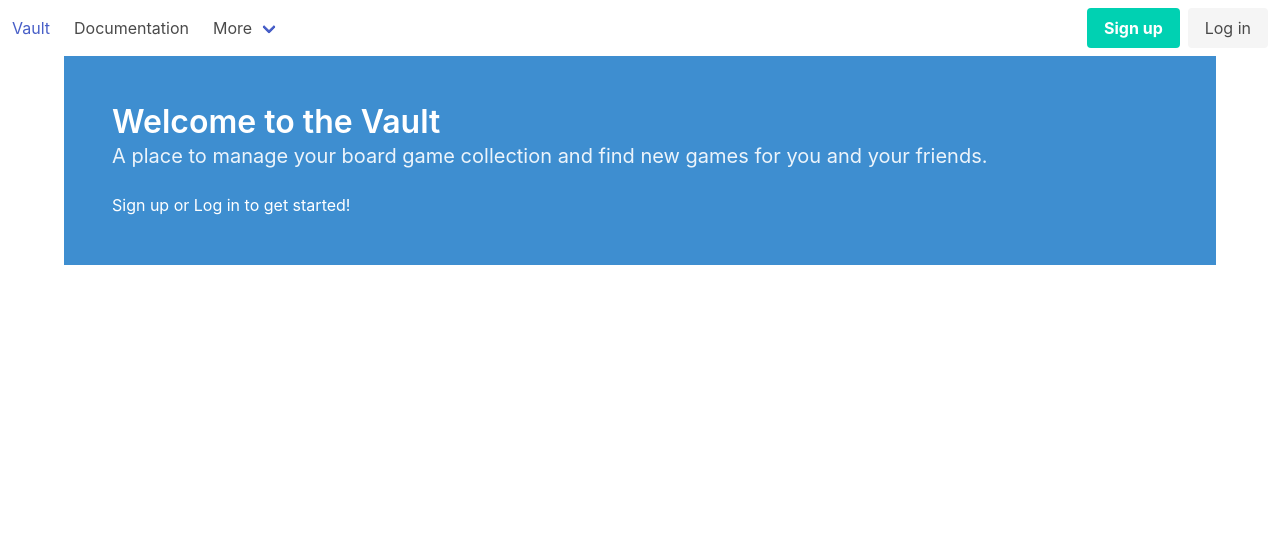
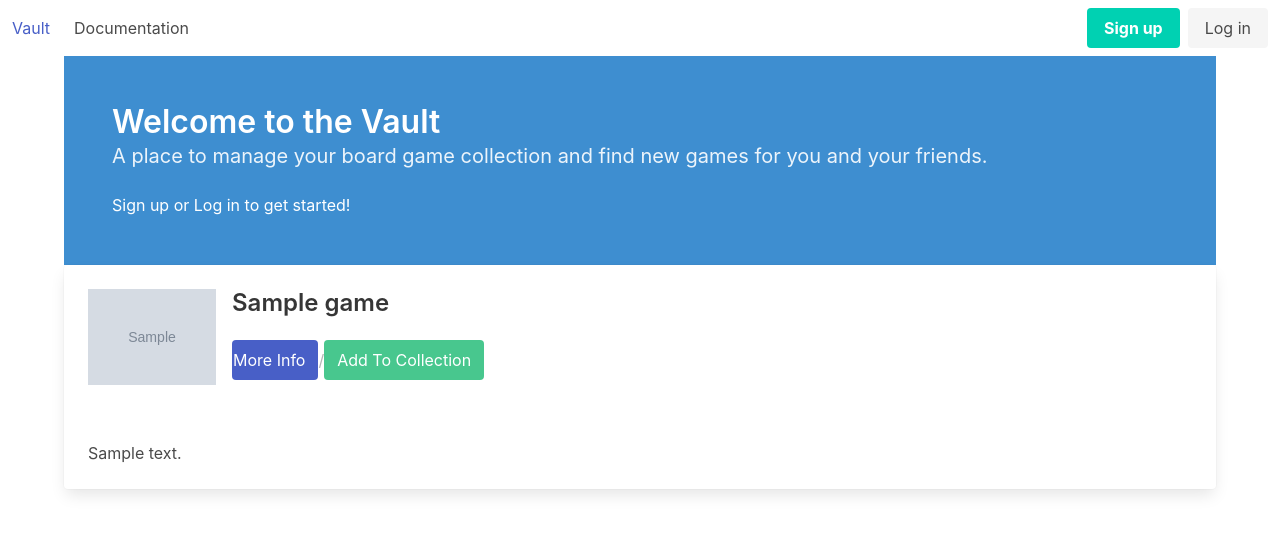
Before and after one commit to MichaelCClary/CapstoneOne, a Flask app: page / in a window 1280 px wide. Shown: the top 534 px of the page. Run offline with Flask 2, Linux system fonts and the light colour scheme; tables that the repository leaves empty hold one stand-in row (values such as "Sample post"); grey boxes marked "Sample" are stand-in pictures; a database or web service that is not in the repository returns one stand-in record (values such as "Sample title"); data that the repository does not hold is empty; parts of the project's set-up code (start-up, migrations or seed data) failed here and were passed over; some libraries are stand-ins or nearby versions.

Commit message:
added basic working route for api calls to display games on homepage

```diff
--- a/app.py
+++ b/app.py
@@ -8,6 +8,7 @@ from wtforms_alchemy import ModelForm
 from forms import UserAddForm, LoginForm
 from models import db, connect_db, User, Game, Collection
 from config import Config
+from external_routes import search_board_games
 
 CURR_USER_KEY = "curr_user"
 
@@ -48,19 +49,17 @@ def do_logout():
 def homepage():
     """Show homepage
     """
-
-    return render_template('home.html')
+    games = search_board_games()
+    return render_template('home.html', games=games)
 
 
 @app.route('/signup', methods=["GET", "POST"])
 def sign_up():
+    """Sign up new user"""
     form = UserAddForm()
 
     if form.validate_on_submit():
         try:
-            print("******************************************")
-            print(form.password.data, flush=True)
-            print(form.username.data, flush=True)
             user = User.signup(
                 username=form.username.data,
                 password=form.password.data,
@@ -85,9 +84,6 @@ def log_in():
     form = LoginForm()
 
     if form.validate_on_submit():
-        print("******************************************")
-        print(form.password.data, flush=True)
-        print(form.username.data, flush=True)
         user = User.authenticate(form.username.data,
                                  form.password.data)
 
@@ -105,3 +101,11 @@ def log_in():
 def log_out():
     do_logout()
     return redirect("/")
+
+
+@app.route('/games/<id>')
+def game_details(id):
+    """Show a single game detailes"""
+    params = {'ids': id}
+    games = search_board_games(params)
+    return render_template('game_detail.html', games=games)
--- a/config.py
+++ b/config.py
@@ -1,11 +1,12 @@
 import os
+from secrets import SECRET_KEY
 
 
 class Config(object):
     SQLALCHEMY_DATABASE_URI = (
         os.environ.get('DATABASE_URL', 'postgresql:///boardgames_db'))
     DEVELOPMENT = True
-    SECRET_KEY = os.environ.get('SECRET_KEY', "it's a secret")
+    SECRET_KEY = os.environ.get(SECRET_KEY, "it's a secret")
     DEBUG_TB_INTERCEPT_REDIRECTS = False
     SQLALCHEMY_TRACK_MODIFICATIONS = False
     SQLALCHEMY_ECHO = False
--- /dev/null
+++ b/external_routes.py
@@ -0,0 +1,10 @@
+import requests
+from secrets import client_id
+
+
+def search_board_games(data={}):
+    url = 'https://api.boardgameatlas.com/api/search?'
+    data['client_id'] = client_id
+    print(data, flush=True)
+    response = requests.get(url, params=data).json()
+    return response['games']
--- a/templates/base.html
+++ b/templates/base.html
@@ -33,28 +33,6 @@
                 <a class="navbar-item">
                     Documentation
                 </a>
-
-                <div class="navbar-item has-dropdown is-hoverable">
-                    <a class="navbar-link">
-                        More
-                    </a>
-
-                    <div class="navbar-dropdown">
-                        <a class="navbar-item">
-                            About
-                        </a>
-                        <a class="navbar-item">
-                            Jobs
-                        </a>
-                        <a class="navbar-item">
-                            Contact
-                        </a>
-                        <hr class="navbar-divider">
-                        <a class="navbar-item">
-                            Report an issue
-                        </a>
-                    </div>
-                </div>
             </div>
 
 
@@ -95,6 +73,8 @@
         {% endblock %}
 
     </div>
+
+    <script src="/static/lucky.js"></script>
 </body>
 
 </html>
--- a/templates/home.html
+++ b/templates/home.html
@@ -11,4 +11,34 @@
         <p>Sign up or Log in to get started!</p>
     </div>
 </section>
+<section>
+    {% for game in games %}
+    <div class="card">
+        <div class="card-content">
+            <div class="media">
+                <div class="media-left">
+                    <figure class="image is-128x128">
+                        <img src={{game['image_url']}} alt="Placeholder image">
+                    </figure>
+                </div>
+                <div class="media-content">
+                    <p class="title is-4">{{game['name']}}</p>
+                    <nav class="breadcrumb" aria-label="breadcrumbs">
+                        <ul>
+                            <li><a class="button is-link" href="/games/{{game['id']}}">More Info</a></li>
+                            <li><a class="button is-success" data-id="{{game['id']}}" href="#">Add To Collection</a>
+                            </li>
+                        </ul>
+                    </nav>
+
+                </div>
+            </div>
+
+            <div class="content">
+                {{game['description']|safe}}
+            </div>
+        </div>
+    </div>
+    {% endfor %}
+</section>
 {% endblock %}
```
Also changed, not shown: templates/game_detail.html (added, +35 -0 lines), 1 other file.
